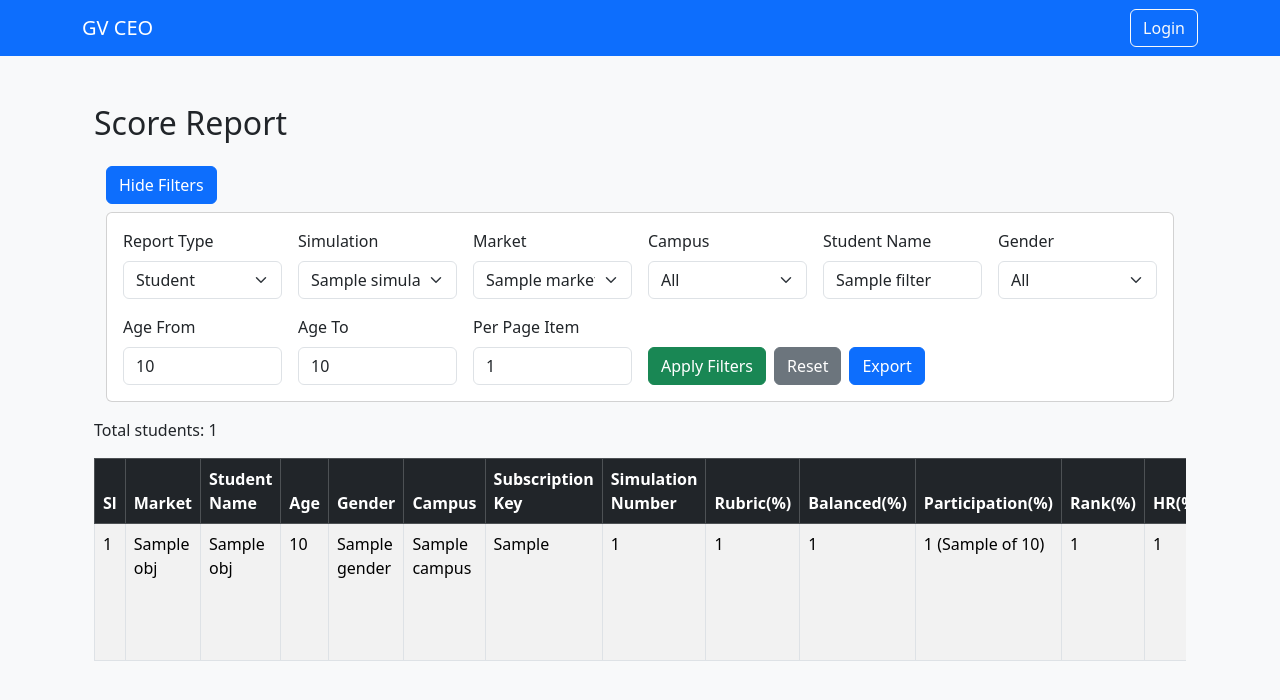
After one commit to midpart/gv_ceo, a Django app: template main/templates/main/student_score_report.html in a window 1280 px wide. The commit adds this page. Shown: the top 700 px of the page. Run offline with Django 5.2, Linux system fonts and the light colour scheme; the template is opened without the code that fills it: most values are stand-ins (such as "Sample title", 1, 10 or a date in 2020); some libraries are stand-ins or nearby versions.

Commit message:
Working on score report

```diff
--- a/main/models.py
+++ b/main/models.py
@@ -15,6 +15,8 @@ class Student(models.Model):
     subscription_key = models.CharField(max_length=255, null=False, unique=True)
     market_member_num = models.IntegerField(null=False, default=0)
     simulation_number = models.BigIntegerField(null=True, blank=True)
+    age_in_year = models.IntegerField(null=True, blank=True)
+    gender = models.CharField(max_length=10, null=True, blank=True)
 
     creation_date_time = models.DateTimeField(auto_now_add=True)
     modification_date_time = models.DateTimeField(default=timezone.now)
@@ -71,6 +73,9 @@ class Market(models.Model):
     def __str__(self):
         return f"Name: {self.name}, Number: {self.market_number}"
 
+    class Meta:
+        ordering = ['name']
+
 class StudentScore(models.Model):
     student = models.OneToOneField(Student, on_delete=models.RESTRICT, related_name='student_scores', null=True, unique= True)
     team = models.OneToOneField(Team, on_delete=models.RESTRICT, related_name='team_scores', null=True, unique= True)
--- a/main/templates/main/base.html
+++ b/main/templates/main/base.html
@@ -51,8 +51,8 @@
             </a>
             <ul class="dropdown-menu dropdown-menu-end" aria-labelledby="studentsDropdown">
               <li><a class="dropdown-item" href="{% url 'uploadStudentFileAjax' %}">Upload Student</a></li>
-              <li><a class="dropdown-item" href="{% url 'uploadStudentScoreAjax' %}#">Student Scores</a></li>
-              <li><a class="dropdown-item" href="#">Student List</a></li>
+              <li><a class="dropdown-item" href="{% url 'uploadStudentScoreAjax' %}">Student Scores</a></li>
+              <li><a class="dropdown-item" href="{% url 'studentScoreReport' %}">Score Report</a></li>
             </ul>
           </li>
 
--- /dev/null
+++ b/main/templates/main/student_score_report.html
@@ -0,0 +1,270 @@
+{% extends "main/base.html" %}
+{% load form_tags %}
+{% block title %}Score Report{% endblock %}
+{% block content %}
+
+<div class="container mt-5">
+    <h2 class="mb-4">Score Report</h2>
+
+    <div id="alert-container">
+        {% if error_message %}
+            <div class="alert alert-danger alert-dismissible fade show" role="alert">
+                {{ error_message }}
+                <button type="button" class="btn-close" data-bs-dismiss="alert" aria-label="Close"></button>
+            </div>
+        {% endif %}
+    </div>
+
+    <div class="container my-3">
+        <button class="btn btn-primary mb-2" type="button" id="filterToggleBtn" data-bs-toggle="collapse" data-bs-target="#filterPanel" aria-expanded="true" aria-controls="filterPanel">
+            Show Filters
+        </button>
+
+        <div class="collapse show" id="filterPanel">
+            <div class="card card-body">
+            <form method="get" action="" id="filterForm">
+                <div class="row g-3">
+                    <div class="col-md-2">
+                        <label for="report_type" class="form-label">Report Type</label>
+                        <select class="form-select" name="report_type" id="report_type">
+                            <option value="1" {% if filters.report_type == "1" %}selected{% endif %}>Student</option>
+                            <option value="2" {% if filters.report_type == "2" %}selected{% endif %}>Team</option>
+                        </select>
+                    </div>
+                    <div class="col-md-2">
+                        <label for="simulation_id" class="form-label">Simulation</label>
+                        <select class="form-select" name="simulation_id" id="simulation_id">
+                            <option value="">All</option>
+                            {% if simulation_list %}
+                                {% for simulation in simulation_list %}
+                                    <option value="{{simulation.id}}" {% if filters.simulation_id|stringformat:"s" == simulation.id|stringformat:"s" %}selected{% endif %}>{{simulation.name}}</option>
+                                {% endfor %}
+                            {% endif %}
+                        </select>
+                    </div>
+                    <div class="col-md-2">
+                        <label for="market_id" class="form-label">Market</label>
+                        <select class="form-select" name="market_id" id="market_id">
+                            <option value="">All</option>
+                            {% if market_list %}
+                                {% for market in market_list %}
+                                    <option value="{{market.id}}" {% if filters.market_id|stringformat:"s" == market.id|stringformat:"s" %}selected{% endif %}>{{market.name}}</option>
+                                {% endfor %}
+                            {% endif %}
+                        </select>
+                    </div>
+                    <div class="col-md-2">
+                        <label for="campus" class="form-label">Campus</label>
+                        <select class="form-select" name="campus" id="campus">
+                            <option value="">All</option>
+                            {% if campus_list %}
+                                {% for campus in campus_list %}
+                                    <option value="{{campus.campus}}" {% if filters.campus == campus.campus %}selected{% endif %}>{{campus.campus}}</option>
+                                {% endfor %}
+                            {% endif %}
+                        </select>
+                    </div>
+                    <div class="col-md-2">
+                        <label for="student_name" class="form-label">Student Name</label>
+                        <input type="text" class="form-control" name="student_name" id="student_name" value="{{ filters.student_name }}">
+                    </div>
+                    <div class="col-md-2">
+                        <label for="gender" class="form-label">Gender</label>
+                        <select class="form-select" name="gender" id="gender">
+                            <option value="">All</option>
+                            <option value="Male" {% if filters.gender == 'Male' %}selected{% endif %}>Male</option>
+                            <option value="Female" {% if filters.gender == 'Female' %}selected{% endif %}>Female</option>
+                        </select>
+                    </div>
+                    <div class="col-md-2">
+                        <label for="age_from" class="form-label">Age From</label>
+                        <input type="number" class="form-control" name="age_from" id="age_from" value="{{ filters.age_from }}">
+                    </div>
+                    <div class="col-md-2">
+                        <label for="age_to" class="form-label">Age To</label>
+                        <input type="number" class="form-control" name="age_to" id="age_to" value="{{ filters.age_to }}">
+                    </div>
+                    <div class="col-md-2">
+                        <label for="per_page" class="form-label">Per Page Item</label>
+                        <input type="number" class="form-control" name="per_page" id="per_page" value="{{ filters.per_page }}">
+                    </div>
+                    <div class="col-md-6 d-flex align-items-end">
+                        <button type="submit" class="btn btn-success me-2">Apply Filters</button>
+                        <a href="?" class="btn btn-secondary me-2">Reset</a>
+                        <button type="button" id="exportBtn" class="btn btn-primary me-2">Export</button>
+                    </div>
+                </div>
+            </form>
+            </div>
+        </div>
+        </div>
+
+    <p>Total students: {{ total_rows }}</p>
+    <!-- Table -->
+    <div class="table-responsive">
+        <table class="table table-bordered table-striped" id="marketTable">
+            <thead class="table-dark">
+                <tr>
+                    <th>Sl</th>
+                    <th>Market</th>
+                    <th>Student Name</th>
+                    <th>Age</th>
+                    <th>Gender</th>
+                    <th>Campus</th>
+                    <th>Subscription Key</th>
+                    <th>Simulation Number</th>
+                    <th>Rubric(%)</th>
+                    <th>Balanced(%)</th>
+                    <th>Participation(%)</th>
+                    <th>Rank(%)</th>
+                    <th>HR(%)</th>
+                    <th>Ethics</th>
+                    <th>Competency Quiz(%)</th>
+                    <th>Team Evaluation(%)</th>
+                    <th>Period joined</th>
+                    <th>Tutorial Quiz(%)</th>
+                    <th>Operation</th>
+                </tr>
+            </thead>
+            <tbody>
+                {% for obj in page_obj %}
+                <tr id="item-row-{{ obj.id }}">
+                    <td>{{ forloop.counter0|add:page_obj.start_index|add:-0 }}</td>
+                    <td title="{{ obj.market_name }}">{{ obj.market_name|slice:":10" }}{% if obj.market_name|length > 6 %}…{% endif %}</td>
+                    <td>{{ obj.name }}</td>
+                    <td>{{ obj.age }}</td>
+                    <td>{{ obj.gender }}</td>
+                    <td>{{ obj.campus }}</td>
+                    <td>{{ obj.go_venture_subscription_key }}</td>
+                    <td>{{ obj.go_venture_simulation_number }}</td>
+                    <td>{{ obj.rubric_score_percentage }}</td>
+                    <td>{{ obj.balanced_score_percentage }}</td>
+                    <td>{{ obj.participation_percentage }} ({{ obj.participation_in }} of {{ obj.participation_total }})</td>
+                    <td>{{ obj.rank_score_percentage }}</td>
+                    <td>{{ obj.hr_score_percentage }}</td>
+                    <td>{{ obj.ethics_score_percentage }}</td>
+                    <td>{{ obj.competency_quiz_percentage }}</td>
+                    <td>{{ obj.team_evaluation_percentage }}</td>
+                    <td>{{ obj.period_joined }}</td>
+                    <td>{{ obj.tutorial_quiz_percentage }}</td>
+                    <td>-</td>
+                </tr>
+                {% empty %}
+                <tr>
+                    <td colspan="10" class="text-center">No item found.</td>
+                </tr>
+                {% endfor %}
+            </tbody>
+        </table>
+    </div>
+    {% if page_obj.has_other_pages %}
+    <!-- Pagination -->
+    <nav>
+        <ul class="pagination justify-content-center">
+            {% if page_obj.has_previous %}
+            <li class="page-item">
+                <a class="page-link" href="?page={{ page_obj.previous_page_number }}">Previous</a>
+            </li>
+            {% else %}
+            <li class="page-item disabled"><span class="page-link">Previous</span></li>
+            {% endif %}
+
+            <li class="page-item disabled">
+                <span class="page-link">Page {{ page_obj.number }} of {{ page_obj.paginator.num_pages }}</span>
+            </li>
+
+            {% if page_obj.has_next %}
+            <li class="page-item">
+                <a class="page-link" href="?page={{ page_obj.next_page_number }}">Next</a>
+            </li>
+            {% else %}
+            <li class="page-item disabled"><span class="page-link">Next</span></li>
+            {% endif %}
+        </ul>
+    </nav>
+    {% endif %}
+</div>
+
+
+<div id="overlay" style="display:none;">
+    <div class="spinner-border text-primary" role="status">
+        <span class="visually-hidden">Loading...</span>
+    </div>
+</div>
+{% endblock %}
+
+
+{% block script %}
+<script>
+    $(document).ready(function () {
+
+        var $filterPanel = $('#filterPanel');
+        var $toggleBtn = $('#filterToggleBtn');
+
+        // Bootstrap 5 collapse events
+        $filterPanel.on('show.bs.collapse', function () {
+            $toggleBtn.text('Hide Filters');
+        });
+
+        $filterPanel.on('hide.bs.collapse', function () {
+            $toggleBtn.text('Show Filters');
+        });
+
+        // Initial text based on panel state
+        if ($filterPanel.hasClass('show')) {
+            $toggleBtn.text('Hide Filters');
+        } else {
+            $toggleBtn.text('Show Filters');
+        }
+
+         $('#simulation_id').change(function () {
+            var simulation_id = $(this).val();
+            const formData = new FormData();
+            formData.append("simulation_id", simulation_id);
+            $.ajax({
+                url: "{% url 'getMarketsList' %}",
+                type: "POST",
+                data: formData,
+                processData: false,
+                contentType: false,
+                beforeSend: function(){
+                    $("#overlay").show();
+                },
+                success: function (response) {
+                    if (response.success) {
+                        $("#market_id").empty().append('<option value="">All market</option>');
+                        response.markets.forEach(obj => {
+                            $("#market_id").append(`<option value="${obj.id}">${obj.name}</option>`);
+                        });
+                    } else {
+                        $("#message").html(`<div class='alert alert-danger'>${response.error.replace(/\n/g, "<br>")}</div>`);
+                    }
+                },
+                error: function () {
+                    $("#message").html(`<div class='alert alert-danger'>Error uploading file.</div>`);
+                },
+                complete: function(){
+                     $("#overlay").hide();
+                }
+            });
+         });
+
+        $("#exportBtn").click(function() {
+            var $form = $("#filterForm");
+
+            // Store original action
+            var originalAction = $form.attr("action") || "";
+
+            // Change form action to Excel export URL
+            $form.attr("action", "{% url 'studentScoreReportXlx' %}");
+
+            // Submit the form
+            $form.submit();
+
+            // Restore original action
+            $form.attr("action", originalAction);
+        });
+    });
+
+</script>
+{% endblock %}
--- a/main/urls.py
+++ b/main/urls.py
@@ -17,4 +17,7 @@ urlpatterns = [
     path('upload_student_score_file_ajax/', views.upload_student_score_file_ajax, name='uploadStudentScoreAjax'),
     path('get_markets/', views.get_markets, name='getMarkets'),
     path('process_student_score_file/', views.process_student_score_file, name='processStudentScoreFile'),
+    path('student_score_report/', views.student_score_report, name='studentScoreReport'),
+    path('get_markets_list/', views.get_markets_list, name='getMarketsList'),
+    path('student_score_report_xlx/', views.student_score_report_xlx, name='studentScoreReportXlx'),
 ]
```
Also changed, not shown: main/admin.py (+4 -4 lines), main/query.py (added, +150 -0 lines), main/templates/main/upload_student_score_ajax.html (+7 -3 lines), main/views.py (+132 -16 lines), main/migrations/0002_student_age_in_year_student_gender.py (added).
